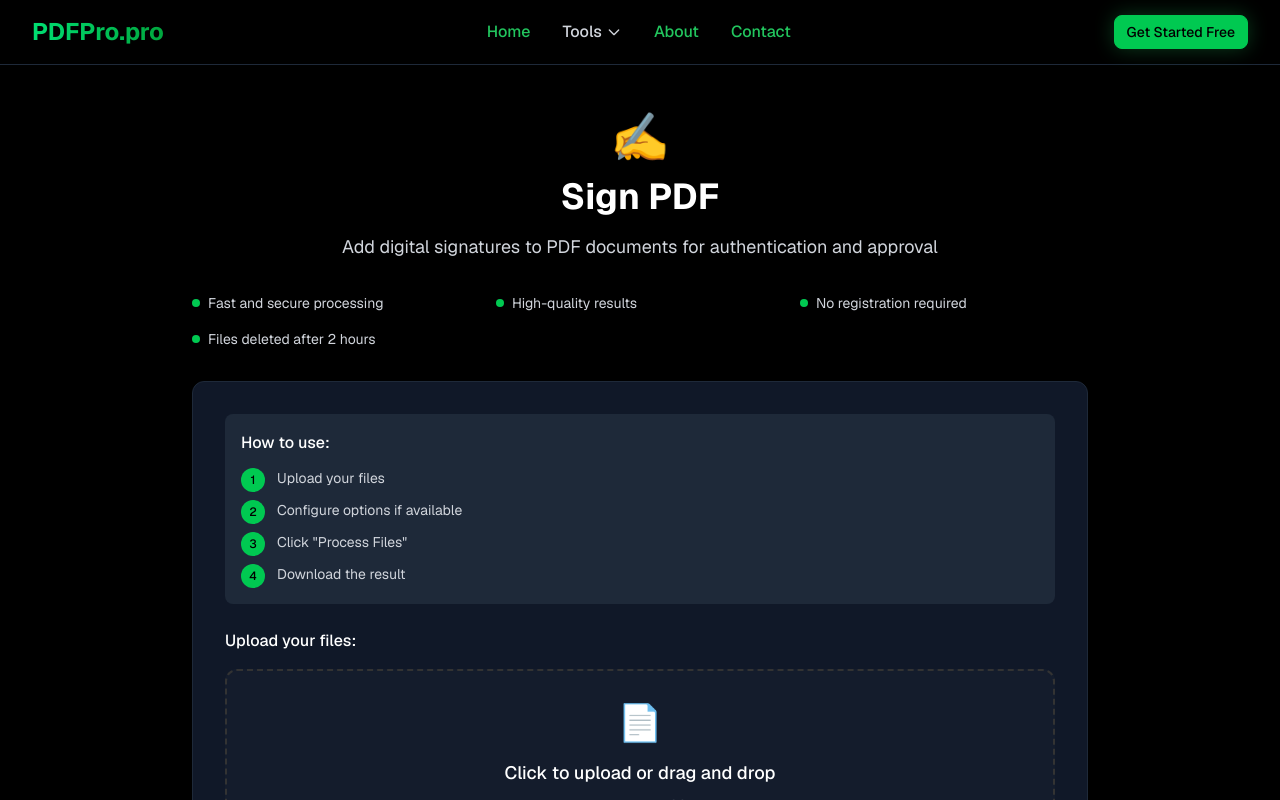
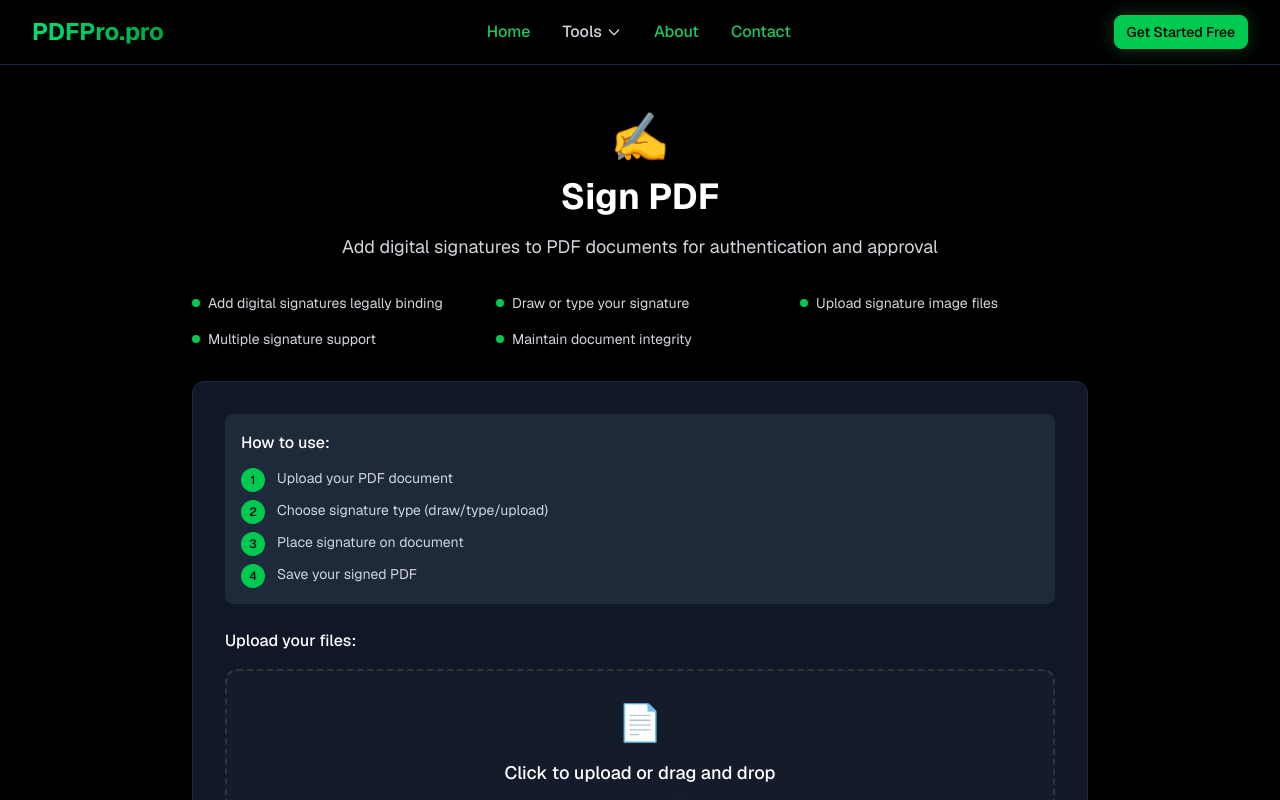
Before and after one commit to awaisrabbanidev/pdfpro, a Next.js app: page /sign-pdf in a window 1280 px wide. Shown: the top 800 px of the page. Built offline with nearby package versions, Linux system fonts and the light colour scheme.

Commit message:
Create page.tsx

```diff
--- /dev/null
+++ b/src/app/sign-pdf/page.tsx
@@ -0,0 +1,65 @@
+import { Suspense } from 'react';
+import { notFound } from 'next/navigation';
+import { PDF_TOOLS } from '../../lib/constants';
+import { getCanonicalUrl } from '../../lib/url-config';
+import ToolPage from '../../components/tools/ToolPage';
+import ErrorBoundary from '../../components/ErrorBoundary';
+
+export const dynamic = 'force-dynamic';
+
+export async function generateMetadata() {
+  const tool = PDF_TOOLS.find(t => t.id === 'sign-pdf');
+  if (!tool) notFound();
+
+  return {
+    title: `${tool.title} Online - Free Digital Signature | PDFPro.pro`,
+    description: tool.description,
+    keywords: tool.keywords.join(', '),
+    canonical: getCanonicalUrl(tool.href),
+  };
+}
+
+export default function SignPDFPage() {
+  const tool = PDF_TOOLS.find(t => t.id === 'sign-pdf');
+
+  if (!tool) {
+    notFound();
+  }
+
+  return (
+    <ErrorBoundary>
+      <Suspense fallback={<div className="min-h-screen bg-black flex items-center justify-center">
+        <div className="text-white text-xl">Loading PDF signer...</div>
+      </div>}>
+        <div className="min-h-screen bg-black py-12 px-4">
+          <ToolPage
+            tool={tool}
+            description={tool.description}
+            features={[
+              'Add digital signatures legally binding',
+              'Draw or type your signature',
+              'Upload signature image files',
+              'Multiple signature support',
+              'Maintain document integrity'
+            ]}
+            instructions={[
+              'Upload your PDF document',
+              'Choose signature type (draw/type/upload)',
+              'Place signature on document',
+              'Save your signed PDF'
+            ]}
+            acceptedFileTypes={['application/pdf']}
+            maxFiles={1}
+            toolId="sign-pdf"
+            processingSteps={[
+              { id: 'upload', label: 'Upload PDF file' },
+              { id: 'prepare', label: 'Prepare signature' },
+              { id: 'sign', label: 'Add signature' },
+              { id: 'save', label: 'Save signed document' }
+            ]}
+          />
+        </div>
+      </Suspense>
+    </ErrorBoundary>
+  );
+}
```
